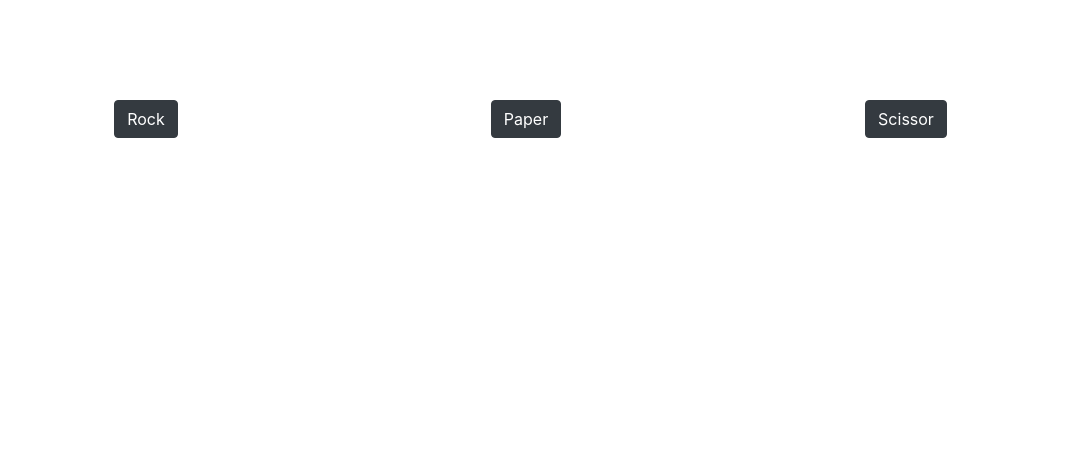
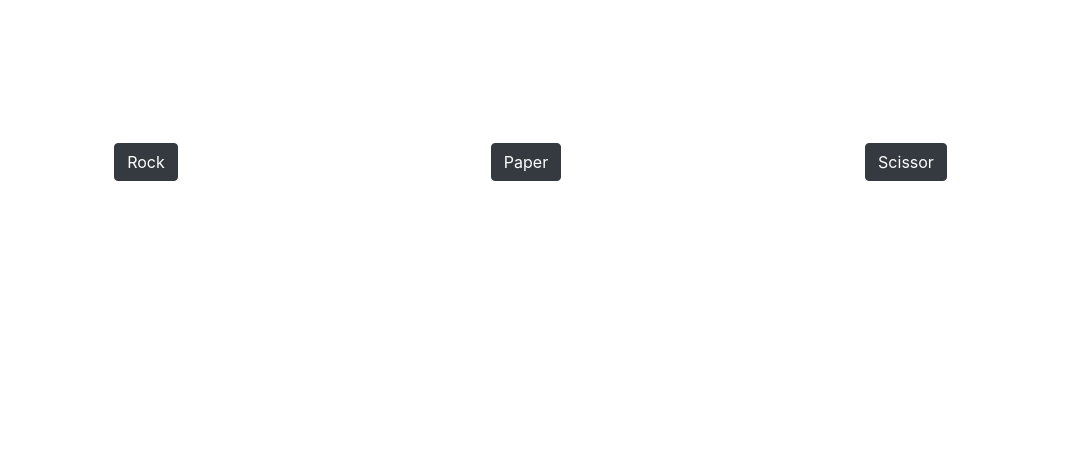
Before and after one commit to nonfaketion/rockpaperscissor, a plain HTML site: page index.html in a window 1280 px wide. Shown: the part 348-800 px from the top of the page, without its empty margins (114-1194 px from the left). Drawn offline with nearby package versions, Linux system fonts and the light colour scheme.

Commit message:
change file name

```diff
--- a/style.css
+++ b/style.css
@@ -9,3 +9,7 @@
     margin-top: 100px;
     font-size: 32px;
 }
+
+button{
+    margin-block: 50px;;
+}
```
Also changed, not shown: index.html (renamed from rockPaperScissor.html).
